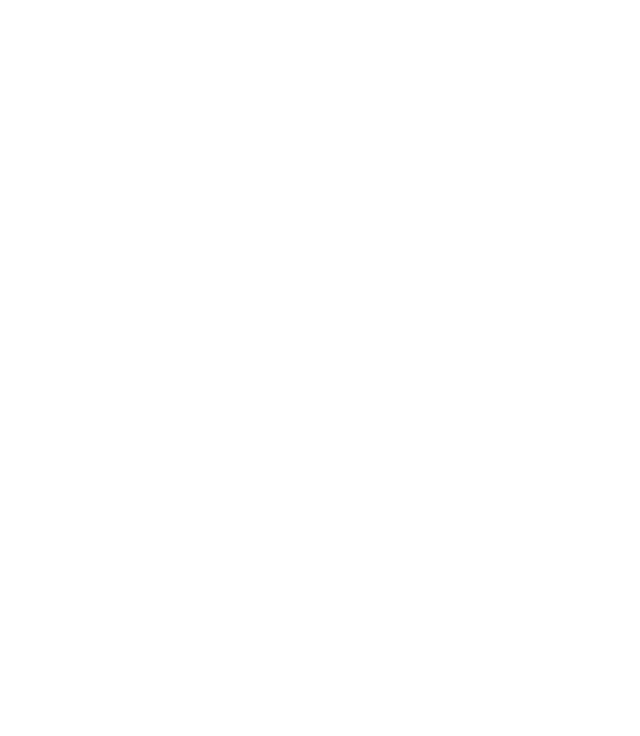
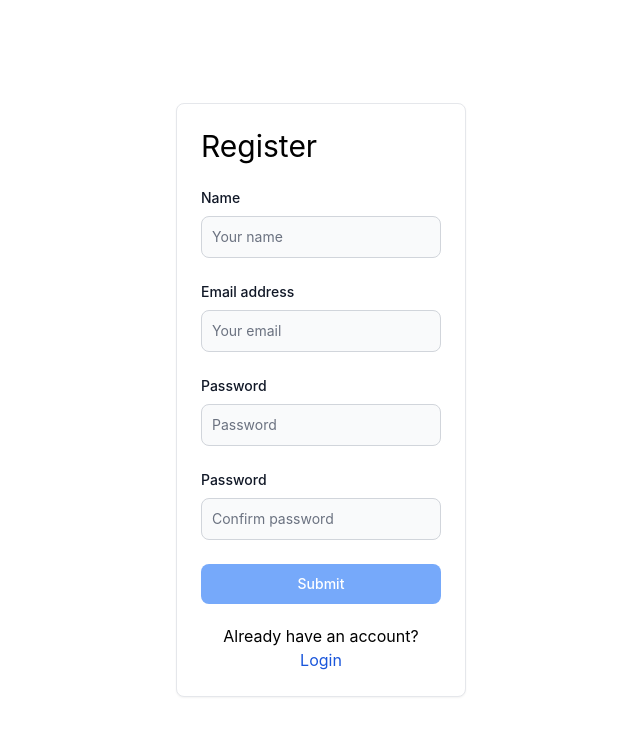
Before and after one commit to Mr-Gedeon/useful_api_gedeon.godonou, a Vue app in the folder useful_frontend/: page /auth/register in a window 1280 px wide. Before the commit this address had no page. Shown: the top 736 px of the page, without its empty margins (319-959 px from the left). Built offline with nearby package versions, Linux system fonts and the light colour scheme.

Commit message:
[ADD]: register logic

```diff
--- a/useful_frontend/src/components/LoginView.vue
+++ b/useful_frontend/src/components/LoginView.vue
@@ -31,6 +31,13 @@
             Submit
         </button>
         <div class="mt-[20px]">
+            <div class="w-full text-center">
+
+                <p>Don't have an account?</p>
+                <router-link to="Register" class="text-blue-700">
+                  Register
+                </router-link>
+            </div>
             <span v-if="authStore.login_success !== null" class="text-green-600">{{ authStore.login_success }}</span>
             <span v-if="authStore.login_error !== null" class="text-red-600">{{ authStore.login_error }}</span>
         </div>
--- a/useful_frontend/src/components/RegisterView.vue
+++ b/useful_frontend/src/components/RegisterView.vue
@@ -0,0 +1,92 @@
+<template>
+
+    <div class="w-[100vw] h-[100vh] flex justify-center items-center m-auto">
+
+        <div class="relative max-w-sm p-6 bg-white border border-gray-200 rounded-lg shadow-sm ">
+
+            <div class="flex flex-col justify-center">
+                <div class="mb-6">
+                    <h1 class="text-3xl">Register</h1>
+                </div>
+                <div class="mb-6">
+                    <label for="name" class="block mb-2 text-sm font-medium text-gray-900 dark:text-white">Name</label>
+                    <input type="text" id="name" v-model="name" maxlength="20"
+                        class="bg-gray-50 border border-gray-300 text-gray-900 text-sm rounded-lg focus:ring-blue-500 focus:border-blue-500 block w-full p-2.5 "
+                        placeholder="Your name" required />
+                </div>
+                <div class="mb-6">
+                    <label for="email" class="block mb-2 text-sm font-medium text-gray-900 dark:text-white">Email
+                        address</label>
+                    <input type="email" id="email" v-model="email" maxlength="100"
+                        class="bg-gray-50 border border-gray-300 text-gray-900 text-sm rounded-lg focus:ring-blue-500 focus:border-blue-500 block w-full p-2.5 "
+                        placeholder="Your email" required />
+                </div>
+                <div class="mb-6">
+                    <label for="password"
+                        class="block mb-2 text-sm font-medium text-gray-900 dark:text-white">Password</label>
+                    <input type="password" id="password" v-model="password" maxlength="100"
+                        class="bg-gray-50 border border-gray-300 text-gray-900 text-sm rounded-lg focus:ring-blue-500 focus:border-blue-500 block w-full p-2.5 "
+                        placeholder="Password" required />
+                </div>
+                <div class="mb-6">
+                    <label for="confirm password"
+                        class="block mb-2 text-sm font-medium text-gray-900 dark:text-white">Password</label>
+                    <input type="password" id="confirm_password" v-model="password_confirm" maxlength="100"
+                        class="bg-gray-50 border border-gray-300 text-gray-900 text-sm rounded-lg focus:ring-blue-500 focus:border-blue-500 block w-full p-2.5 "
+                        placeholder="Confirm password" required />
+                </div>
+                <button v-if="email.trim()!=='' && password.trim() !== '' && name.trim()!=='' && password_confirm.trim() !== ''" @click="register(name, email, password)"
+                    class="text-white bg-blue-700 focus:ring-4 focus:outline-none focus:ring-blue-300 font-medium rounded-lg text-sm w-fit sm:w-auto px-5 py-2.5 text-center ">
+                    Submit
+                </button>
+                <button v-else
+                class="text-white m-auto bg-blue-400 hover:bg-blue-800 focus:ring-4 focus:outline-none focus:ring-blue-300 font-medium rounded-lg text-sm w-fit sm:w-auto px-5 py-2.5 text-center ">
+                Submit
+            </button>
+            <div class="mt-[20px]">
+            <div class="w-full text-center">
+
+                <p>Already have an account?</p>
+                <router-link to="Login" class="text-blue-700">
+                  Login
+                </router-link>
+            </div>
+                <span v-if="authStore.register_success !== null" class="text-green-600">{{ authStore.register_success }}</span>
+                <span v-if="authStore.register_error !== null" class="text-red-600">{{ authStore.register_error }}</span>
+            </div>
+            </div>
+        </div>
+    </div>
+
+    </template>
+
+    <script setup>
+    import { useAuthStore } from '@/stores/authStore';
+    import { useRouter } from 'vue-router'
+    import { ref } from 'vue';
+
+    const authStore = useAuthStore()
+    const router = useRouter()
+
+    const name = ref('')
+    const email = ref('')
+    const password = ref('')
+    const password_confirm = ref('')
+
+    async function register(Newname, Newemail, Newpassword) {
+        const log = await authStore.register(Newname, Newemail, Newpassword)
+
+        if ((password.value === password_confirm.value) && (log === true)) {
+            authStore.register_error = null
+            setTimeout(()=> {
+
+                router.push({name: 'Login'})
+                authStore.register_success = null
+            }, 2000)
+        }
+
+        if ((password.value !== password_confirm.value)) {
+            authStore.register_error = "The passwords don't match"
+        }
+    }
+    </script>
--- a/useful_frontend/src/router/index.js
+++ b/useful_frontend/src/router/index.js
@@ -1,6 +1,7 @@
 import { createRouter, createWebHistory } from 'vue-router'
 import HomeView from '@/components/HomeView.vue'
 import LoginView from '@/components/LoginView.vue'
+import RegisterView from '@/components/RegisterView.vue'
 
 const router = createRouter({
   history: createWebHistory(import.meta.env.BASE_URL),
@@ -11,6 +12,11 @@
       component: HomeView
     },
     {
+      path: '/auth/register',
+      name: 'Register',
+      component: RegisterView
+    },
+    {
       path: '/auth/login',
       name: 'Login',
       component: LoginView
--- a/useful_frontend/src/stores/authStore.js
+++ b/useful_frontend/src/stores/authStore.js
@@ -11,7 +11,9 @@
             user_id: null,
             token: null,
             login_success: null,
-            login_error: null
+            register_success: null,
+            login_error: null,
+            register_error: null
         }
     ),
 
@@ -21,6 +23,39 @@
 
                 return true
             } else {
+                return false
+            }
+        },
+
+        async register(Newname, Newemail, Newpassword) {
+
+            const UserName = Newname.trim()
+            const UserEmail = Newemail.trim()
+            const UserPassword = Newpassword.trim()
+
+            try {
+                const query = await axios.post(apiUrl + 'register', {
+                    name: UserName,
+                    email: UserEmail,
+                    password: UserPassword
+                }, {
+                    headers: {
+                        'Content-Type': 'application/json'
+                    }
+                })
+                this.register_success = "Welcome! Redirecting..."
+
+                // console.log(query.data)
+                this.user = await query.data
+
+
+                return true
+
+            } catch (error) {
+
+                this.register_error = "Something went wrong! retry"
+                console.error(error)
+
                 return false
             }
         },
@@ -42,7 +77,7 @@
                 })
                 this.login_success = "Login successfuly! Redirecting..."
 
-                console.log(query.data)
+                // console.log(query.data)
                 this.token = await query.data.token
                 this.user_id = await query.data.user_id
 
```
